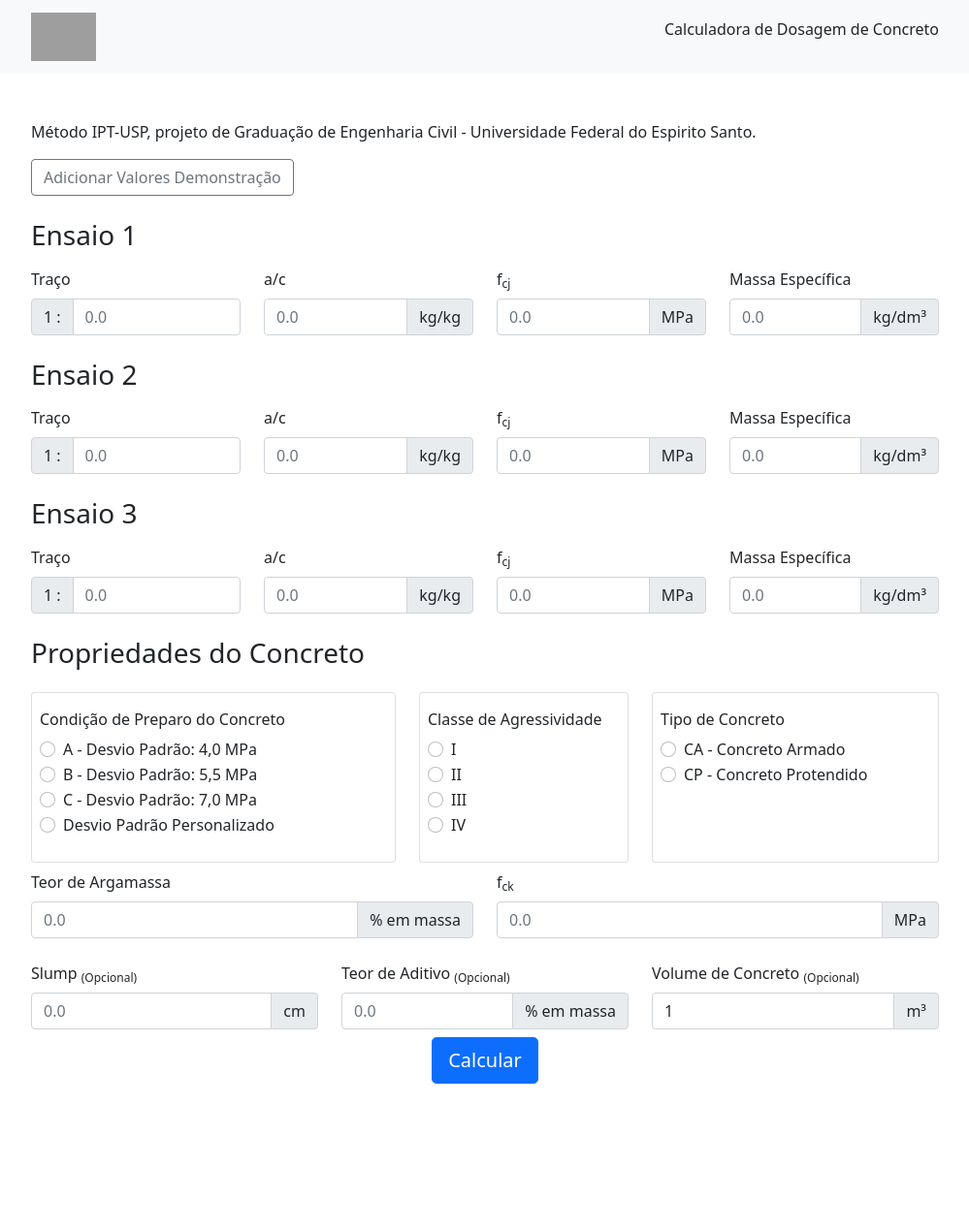
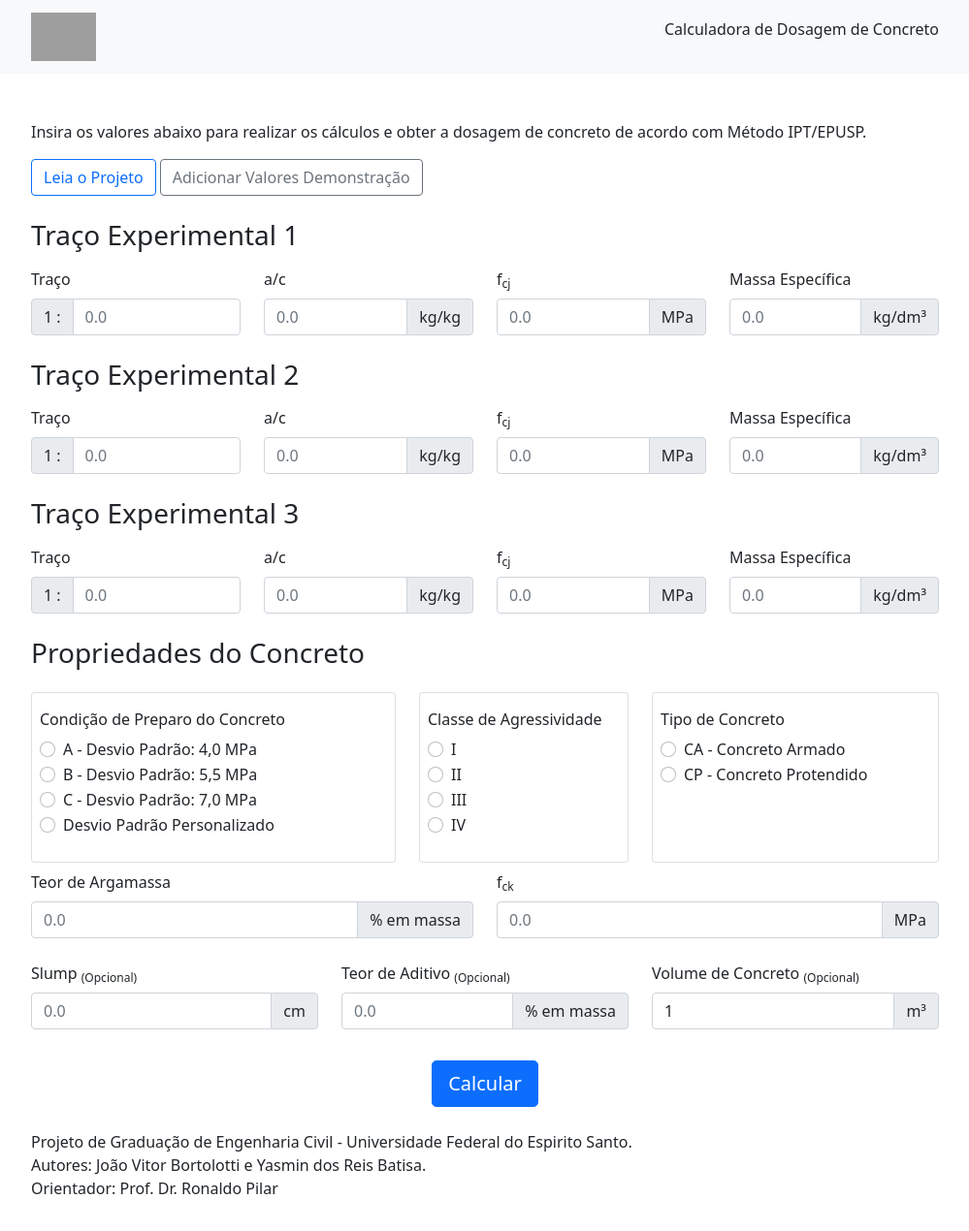
Before and after one commit to thejoaovitor/app-dosagem, a React (Create React App) app: page / in a window 1280 px wide. Shown: the top 1270 px of the page at 97% size, without its empty margins (140-1139 px from the left). Before the commit the page ends 1166 px from the top, so only its background shows below. Built offline with nearby package versions, Linux system fonts and the light colour scheme; grey boxes are pictures that could not be loaded.

Commit message:
Added revision modifications and pdf file

```diff
--- a/src/App.js
+++ b/src/App.js
@@ -24,6 +24,7 @@ import {
   Legend,
 } from "chart.js";
 import { Scatter } from "react-chartjs-2";
+import Pdf from "./PG - App Dosagem.pdf";
 
 ChartJS.register(
   CategoryScale,
@@ -514,15 +515,22 @@ function App() {
         </Navbar>
         <Container className="my-5" style={{ maxWidth: 960 }}>
           <p>
-            Método IPT-USP, projeto de Graduação de Engenharia Civil -
-            Universidade Federal do Espirito Santo.
+            Insira os valores abaixo para realizar os cálculos e obter a dosagem
+            de concreto de acordo com Método IPT/EPUSP.
           </p>
-          <Button variant="outline-secondary" onClick={populateDemoValues}>
+          <Button variant="outline-primary" href={Pdf}>
+            Leia o Projeto
+          </Button>
+          <Button
+            variant="outline-secondary"
+            className="mx-1"
+            onClick={populateDemoValues}
+          >
             Adicionar Valores Demonstração
           </Button>
           <Form noValidate validated={validated} onSubmit={handleSubmit}>
             <Row className="my-4">
-              <h3>Ensaio 1</h3>
+              <h3>Traço Experimental 1</h3>
               <Col xs={6} md={3} className="mt-2">
                 <Form.Group controlId="m1">
                   <Form.Label>Traço</Form.Label>
@@ -552,7 +560,7 @@ function App() {
                       inputMode="decimal"
                       min="0.01"
                       step="any"
-                      max="5"
+                      max="1"
                     />
                     <InputGroup.Text>kg/kg</InputGroup.Text>
                   </InputGroup>
@@ -599,7 +607,7 @@ function App() {
             </Row>
 
             <Row className="my-4">
-              <h3>Ensaio 2</h3>
+              <h3>Traço Experimental 2</h3>
               <Col xs={6} md={3} className="mt-2">
                 <Form.Group controlId="m2">
                   <Form.Label>Traço</Form.Label>
@@ -629,7 +637,7 @@ function App() {
                       inputMode="decimal"
                       min="0.01"
                       step="any"
-                      max="5"
+                      max="1"
                     />
                     <InputGroup.Text>kg/kg</InputGroup.Text>
                   </InputGroup>
@@ -676,7 +684,7 @@ function App() {
             </Row>
 
             <Row className="my-4">
-              <h3>Ensaio 3</h3>
+              <h3>Traço Experimental 3</h3>
               <Col xs={6} md={3} className="mt-2">
                 <Form.Group controlId="m3">
                   <Form.Label>Traço</Form.Label>
@@ -706,7 +714,7 @@ function App() {
                       inputMode="decimal"
                       min="0.01"
                       step="any"
-                      max="5"
+                      max="1"
                     />
                     <InputGroup.Text>kg/kg</InputGroup.Text>
                   </InputGroup>
@@ -999,7 +1007,7 @@ function App() {
                 variant="primary"
                 type="submit"
                 size="lg"
-                className="mx-auto"
+                className="mx-auto mt-4"
               >
                 Calcular
               </Button>
@@ -1177,6 +1185,11 @@ function App() {
               </Card.Body>
             </Card>
           )}
+          <p className="mt-4">
+            Projeto de Graduação de Engenharia Civil - Universidade Federal do
+            Espirito Santo. {"\n"} Autores: João Vitor Bortolotti e Yasmin dos
+            Reis Batisa. {"\n"} Orientador: Prof. Dr. Ronaldo Pilar
+          </p>
         </Container>
       </div>
     </div>
```
Also changed, not shown: 1 other file (tests, documents, lock files or other folders).
